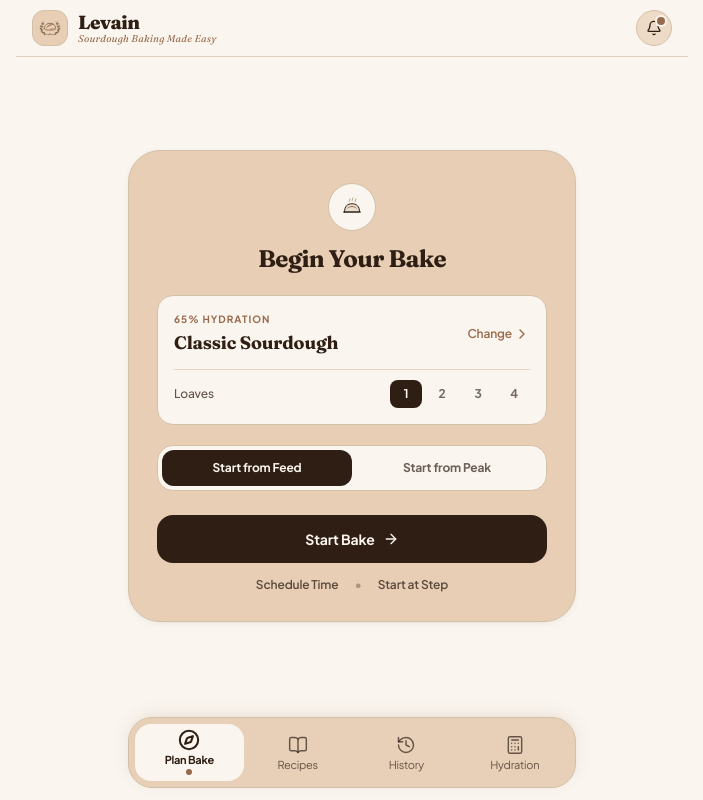
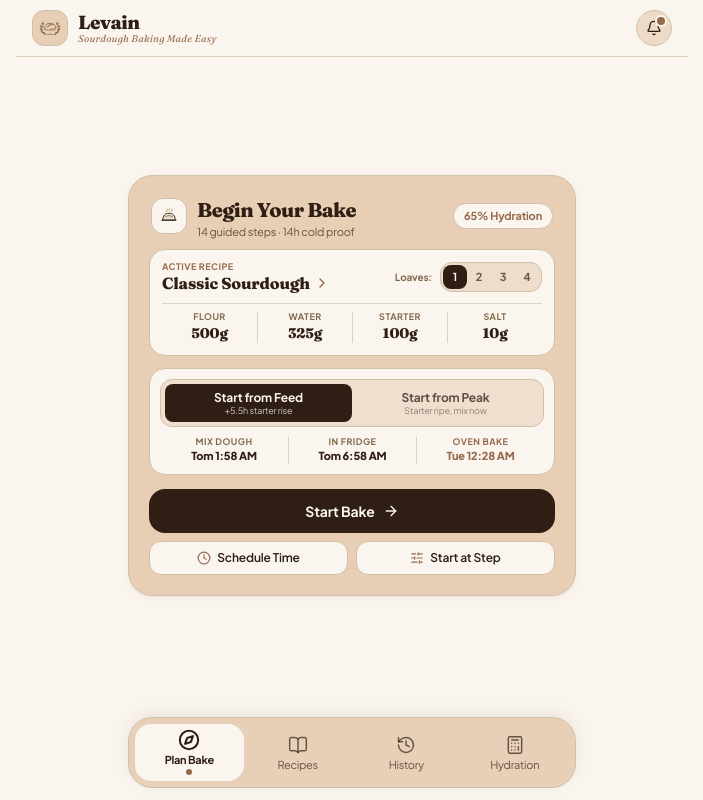
Before and after one commit to Daniel235Lobato/sourdough-timeline, a React (Vite) app: page / in a window 1280 px wide. Shown: the whole page, without its empty margins (288-991 px from the left). Built offline with nearby package versions, Linux system fonts and the light colour scheme; no server answers; the HTML template or start-up script is replaced by a standard one.

Commit message:
feat: compact and informative main screen card with live schedule forecast and formula weights

```diff
--- a/src/components/home/HomeView.tsx
+++ b/src/components/home/HomeView.tsx
@@ -1,9 +1,13 @@
-import React, { useState } from 'react';
+import React, { useState, useMemo } from 'react';
+import { format, isToday, isTomorrow } from 'date-fns';
 import {
+  Clock,
   ArrowRight,
-  ChevronRight
+  ChevronRight,
+  SlidersHorizontal
 } from 'lucide-react';
 import { useSourdough } from '../../context/SourdoughContext';
+import { calculateForwardSchedule, startFromChosenStep } from '../../engine/scheduler';
 import { StartWhenModal } from './StartWhenModal';
 import { StartFromStepModal } from '../timeline/StartFromStepModal';
 
@@ -22,110 +26,128 @@ export const HomeView: React.FC<HomeViewProps> = ({
   const [isStartFromStepOpen, setIsStartFromStepOpen] = useState<boolean>(false);
   const [startStage, setStartStage] = useState<'feed' | 'peak'>('feed');
 
+  const retardHours = selectedRecipe.defaultRetardHours || 14;
+  const saltGrams = selectedRecipe.saltGrams ?? Math.round(selectedRecipe.flourGrams * 0.02);
+
+  // Live schedule preview based on selected recipe and starter stage
+  const schedulePreview = useMemo(() => {
+    const now = new Date();
+    let steps = calculateForwardSchedule(selectedRecipe, now, retardHours);
+    if (startStage === 'peak') {
+      const mixIdx = steps.findIndex(s => s.phase !== 'starter');
+      if (mixIdx > 0) {
+        steps = startFromChosenStep(selectedRecipe, mixIdx, now, retardHours);
+      }
+    }
+
+    const mixStep = steps.find(s => s.phase === 'mix') || steps[0];
+    const retardStep = steps.find(s => s.isColdRetard);
+    const bakeStep = steps.find(s => s.isBakeStep);
+    const lastStep = steps[steps.length - 1];
+
+    const formatShortTime = (d?: Date) => {
+      if (!d) return '--';
+      const timeStr = format(d, 'h:mm a');
+      if (isToday(d)) return timeStr;
+      if (isTomorrow(d)) return `Tom ${timeStr}`;
+      return `${format(d, 'EEE')} ${timeStr}`;
+    };
+
+    return {
+      mixTime: startStage === 'peak' ? 'Now' : formatShortTime(mixStep?.startTime),
+      fridgeTime: formatShortTime(retardStep?.startTime),
+      bakeTime: formatShortTime(bakeStep?.startTime || lastStep?.endTime),
+    };
+  }, [selectedRecipe, startStage, retardHours]);
+
   const handleQuickStartNow = () => {
-    startNewBake('start-when', new Date(), selectedRecipe.defaultRetardHours || 14, selectedRecipe, startStage);
+    startNewBake('start-when', new Date(), retardHours, selectedRecipe, startStage);
     onNavigateToTimeline();
   };
 
   return (
     <div className="w-full flex-1 flex flex-col justify-center max-w-md mx-auto animate-fade-in text-[#2E1E14]">
-      {/* Minimalist Main Card */}
-      <div className="rounded-[32px] bg-[#E7CEB5] p-6 sm:p-7 border border-[#D1C1A8] shadow-card space-y-5">
+      {/* Compact & Informative Main Card */}
+      <div className="rounded-3xl bg-[#E7CEB5] p-4 sm:p-5 border border-[#D1C1A8] shadow-card space-y-3">
 
-        {/* 1. Minimalist Centered Header */}
-        <div className="flex flex-col items-center text-center pt-1">
-          <div className="w-12 h-12 rounded-full bg-[#FAF5EE] border border-[#D1C1A8] flex items-center justify-center mb-3">
+        {/* 1. Compact Header Row */}
+        <div className="flex items-center justify-between px-0.5">
+          <div className="flex items-center space-x-2.5">
+            <div className="w-9 h-9 rounded-xl bg-[#FAF5EE] border border-[#D1C1A8] flex items-center justify-center shrink-0">
               <svg
-              width="24"
-              height="24"
+                width="20"
+                height="20"
                 viewBox="0 0 48 48"
                 fill="none"
                 xmlns="http://www.w3.org/2000/svg"
                 className="text-[#2E1E14]"
               >
-              <path
-                d="M18 13C18 11 20 10 20 8"
-                stroke="#AD9677"
-                strokeWidth="1.75"
-                strokeLinecap="round"
-              />
-              <path
-                d="M24 11C24 9 26 8 26 6"
-                stroke="#AD9677"
-                strokeWidth="1.75"
-                strokeLinecap="round"
-              />
-              <path
-                d="M30 13C30 11 32 10 32 8"
-                stroke="#AD9677"
-                strokeWidth="1.75"
-                strokeLinecap="round"
-              />
+                <path d="M18 13C18 11 20 10 20 8" stroke="#AD9677" strokeWidth="2" strokeLinecap="round" />
+                <path d="M24 11C24 9 26 8 26 6" stroke="#AD9677" strokeWidth="2" strokeLinecap="round" />
+                <path d="M30 13C30 11 32 10 32 8" stroke="#AD9677" strokeWidth="2" strokeLinecap="round" />
                 <path
                   d="M9 34C9 22.5 15 17.5 24 17.5C33 17.5 39 22.5 39 34H9Z"
                   fill="#D1C1A8"
                   fillOpacity="0.4"
                   stroke="#2E1E14"
-                strokeWidth="2"
+                  strokeWidth="2.2"
                   strokeLinecap="round"
                   strokeLinejoin="round"
                 />
-              <path
-                d="M15.5 26C19 22 29 22 32.5 26"
-                stroke="#986A4C"
-                strokeWidth="2"
-                strokeLinecap="round"
-              />
-              <path
-                d="M7 34H41"
-                stroke="#2E1E14"
-                strokeWidth="2"
-                strokeLinecap="round"
-              />
+                <path d="M15.5 26C19 22 29 22 32.5 26" stroke="#986A4C" strokeWidth="2.2" strokeLinecap="round" />
+                <path d="M7 34H41" stroke="#2E1E14" strokeWidth="2.2" strokeLinecap="round" />
               </svg>
             </div>
-
-          <h1 className="font-serif text-2xl font-bold text-[#2E1E14] tracking-tight">
+            <div>
+              <h1 className="font-serif text-lg sm:text-xl font-extrabold text-[#2E1E14] tracking-tight leading-none">
                 Begin Your Bake
               </h1>
+              <p className="text-[11px] text-[#2E1E14]/70 mt-0.5 leading-none">
+                {selectedRecipe.steps.length} guided steps · {retardHours}h cold proof
+              </p>
+            </div>
           </div>
 
-        {/* 2. Clean Active Recipe & Loaves Card */}
-        <div className="bg-[#FAF5EE] rounded-2xl p-4 border border-[#D1C1A8] space-y-3">
+          <span className="px-2.5 py-1 rounded-full bg-[#FAF5EE] border border-[#D1C1A8] text-[11px] font-bold text-[#986A4C]">
+            {selectedRecipe.hydration}% Hydration
+          </span>
+        </div>
+
+        {/* 2. Active Recipe, Formula Weights & Batch Size */}
+        <div className="bg-[#FAF5EE] rounded-2xl p-3 border border-[#D1C1A8] space-y-2.5">
+          {/* Recipe Selector Row */}
+          <div className="flex items-center justify-between">
             <button
               type="button"
               onClick={onNavigateToRecipes}
-            className="w-full flex items-center justify-between text-left group active-press"
+              className="flex items-center space-x-1.5 text-left group active-press min-w-0"
             >
-            <div className="min-w-0 pr-2">
-              <span className="text-[10px] font-bold uppercase tracking-widest text-[#986A4C] block">
-                {selectedRecipe.hydration}% Hydration
+              <div className="min-w-0">
+                <span className="text-[9px] font-bold uppercase tracking-wider text-[#986A4C] block leading-none">
+                  Active Recipe
                 </span>
-              <h2 className="font-serif text-lg font-bold text-[#2E1E14] truncate mt-0.5">
+                <div className="flex items-center space-x-1 mt-0.5">
+                  <h2 className="font-serif text-base font-extrabold text-[#2E1E14] truncate leading-tight">
                     {selectedRecipe.name}
                   </h2>
+                  <ChevronRight className="w-4 h-4 text-[#986A4C] shrink-0 group-hover:translate-x-0.5 transition-transform" />
                 </div>
-
-            <span className="text-xs font-semibold text-[#986A4C] group-hover:text-[#2E1E14] flex items-center shrink-0 transition-colors">
-              <span>Change</span>
-              <ChevronRight className="w-4 h-4 ml-0.5" />
-            </span>
+              </div>
             </button>
 
-          <div className="pt-2.5 border-t border-[#D1C1A8]/60 flex items-center justify-between">
-            <span className="text-xs font-medium text-[#2E1E14]/75">
-              Loaves
-            </span>
-            <div className="flex items-center space-x-1">
+            {/* Compact Loaves Picker */}
+            <div className="flex items-center space-x-1 shrink-0">
+              <span className="text-[10px] font-bold text-[#836A4D] mr-1">Loaves:</span>
+              <div className="inline-flex p-0.5 rounded-xl bg-[#E7CEB5]/60 border border-[#D1C1A8]">
                 {[1, 2, 3, 4].map(count => (
                   <button
                     key={count}
                     type="button"
                     onClick={() => scaleRecipeLoaves(selectedRecipe.id, count)}
-                  className={`w-8 h-7 rounded-lg text-xs font-bold transition-all active-press ${
+                    className={`w-6 h-6 rounded-lg text-[11px] font-bold transition-all active-press ${
                       selectedRecipe.loavesCount === count
                         ? 'bg-[#2E1E14] text-[#FAF5EE]'
-                      : 'text-[#2E1E14]/65 hover:text-[#2E1E14] hover:bg-[#E7CEB5]/50'
+                        : 'text-[#2E1E14]/70 hover:text-[#2E1E14]'
                     }`}
                   >
                     {count}
@@ -135,10 +157,49 @@ export const HomeView: React.FC<HomeViewProps> = ({
             </div>
           </div>
 
-        {/* 3. Single-Line Animated Sliding Toggle */}
-        <div className="relative p-1 rounded-2xl bg-[#FAF5EE] border border-[#D1C1A8] flex">
+          {/* 4-Column Formula Weights Bar */}
+          <div className="grid grid-cols-4 divide-x divide-[#D1C1A8]/70 pt-2 border-t border-[#D1C1A8]/60 text-center">
+            <div>
+              <span className="text-[9px] font-bold uppercase tracking-wider text-[#836A4D] block leading-none">
+                Flour
+              </span>
+              <span className="font-serif text-xs sm:text-sm font-extrabold text-[#2E1E14] mt-0.5 block">
+                {selectedRecipe.flourGrams}g
+              </span>
+            </div>
+            <div>
+              <span className="text-[9px] font-bold uppercase tracking-wider text-[#836A4D] block leading-none">
+                Water
+              </span>
+              <span className="font-serif text-xs sm:text-sm font-extrabold text-[#2E1E14] mt-0.5 block">
+                {selectedRecipe.waterGrams}g
+              </span>
+            </div>
+            <div>
+              <span className="text-[9px] font-bold uppercase tracking-wider text-[#836A4D] block leading-none">
+                Starter
+              </span>
+              <span className="font-serif text-xs sm:text-sm font-extrabold text-[#2E1E14] mt-0.5 block">
+                {selectedRecipe.starterGrams}g
+              </span>
+            </div>
+            <div>
+              <span className="text-[9px] font-bold uppercase tracking-wider text-[#836A4D] block leading-none">
+                Salt
+              </span>
+              <span className="font-serif text-xs sm:text-sm font-extrabold text-[#2E1E14] mt-0.5 block">
+                {saltGrams}g
+              </span>
+            </div>
+          </div>
+        </div>
+
+        {/* 3. Starter Stage Toggle + Live Timeline Forecast */}
+        <div className="bg-[#FAF5EE] rounded-2xl p-2.5 border border-[#D1C1A8] space-y-2">
+          {/* Sliding Pill Toggle */}
+          <div className="relative p-1 rounded-xl bg-[#E7CEB5]/55 border border-[#D1C1A8] flex">
             <div
-            className={`absolute top-1 bottom-1 w-[calc(50%-4px)] rounded-xl bg-[#2E1E14] transition-transform duration-300 ease-[cubic-bezier(0.32,0.72,0,1)] pointer-events-none ${
+              className={`absolute top-1 bottom-1 w-[calc(50%-4px)] rounded-lg bg-[#2E1E14] shadow-2xs transition-transform duration-300 ease-[cubic-bezier(0.32,0.72,0,1)] pointer-events-none ${
                 startStage === 'peak' ? 'translate-x-[calc(100%+4px)]' : 'translate-x-0'
               }`}
             />
@@ -146,54 +207,91 @@ export const HomeView: React.FC<HomeViewProps> = ({
             <button
               type="button"
               onClick={() => setStartStage('feed')}
-            className={`relative z-10 w-1/2 py-2.5 text-center rounded-xl text-xs font-bold transition-colors duration-200 active-press select-none ${
+              className={`relative z-10 w-1/2 py-1.5 px-2 text-center rounded-lg transition-colors duration-200 active-press select-none flex flex-col items-center justify-center ${
                 startStage === 'feed'
                   ? 'text-[#FAF5EE]'
-                : 'text-[#2E1E14]/70 hover:text-[#2E1E14]'
+                  : 'text-[#2E1E14]/75 hover:text-[#2E1E14]'
               }`}
             >
-            Start from Feed
+              <span className="text-xs font-bold leading-tight">Start from Feed</span>
+              <span className={`text-[9px] leading-tight ${startStage === 'feed' ? 'opacity-80' : 'opacity-65'}`}>
+                +{selectedRecipe.starterFeedHours || 5.5}h starter rise
+              </span>
             </button>
 
             <button
               type="button"
               onClick={() => setStartStage('peak')}
-            className={`relative z-10 w-1/2 py-2.5 text-center rounded-xl text-xs font-bold transition-colors duration-200 active-press select-none ${
+              className={`relative z-10 w-1/2 py-1.5 px-2 text-center rounded-lg transition-colors duration-200 active-press select-none flex flex-col items-center justify-center ${
                 startStage === 'peak'
                   ? 'text-[#FAF5EE]'
-                : 'text-[#2E1E14]/70 hover:text-[#2E1E14]'
+                  : 'text-[#2E1E14]/75 hover:text-[#2E1E14]'
               }`}
             >
-            Start from Peak
+              <span className="text-xs font-bold leading-tight">Start from Peak</span>
+              <span className={`text-[9px] leading-tight ${startStage === 'peak' ? 'opacity-80' : 'opacity-65'}`}>
+                Starter ripe, mix now
+              </span>
             </button>
           </div>
 
-        {/* 4. Primary CTA & Minimalist Secondary Links */}
-        <div className="space-y-3.5 pt-1">
+          {/* Live Estimated Schedule Strip */}
+          <div className="grid grid-cols-3 divide-x divide-[#D1C1A8]/70 pt-0.5 text-center">
+            <div className="px-1">
+              <span className="text-[9px] font-bold uppercase tracking-wider text-[#836A4D] block leading-none">
+                Mix Dough
+              </span>
+              <span className="text-[11px] font-extrabold text-[#2E1E14] mt-0.5 block truncate">
+                {schedulePreview.mixTime}
+              </span>
+            </div>
+            <div className="px-1">
+              <span className="text-[9px] font-bold uppercase tracking-wider text-[#836A4D] block leading-none">
+                In Fridge
+              </span>
+              <span className="text-[11px] font-extrabold text-[#2E1E14] mt-0.5 block truncate">
+                {schedulePreview.fridgeTime}
+              </span>
+            </div>
+            <div className="px-1">
+              <span className="text-[9px] font-bold uppercase tracking-wider text-[#986A4C] block leading-none">
+                Oven Bake
+              </span>
+              <span className="text-[11px] font-extrabold text-[#986A4C] mt-0.5 block truncate">
+                {schedulePreview.bakeTime}
+              </span>
+            </div>
+          </div>
+        </div>
+
+        {/* 4. Action Buttons */}
+        <div className="space-y-2 pt-0.5">
           <button
             type="button"
             onClick={handleQuickStartNow}
-            className="group/btn w-full py-3.5 px-5 rounded-2xl bg-[#2E1E14] hover:bg-[#986A4C] text-[#FAF5EE] font-bold text-sm shadow-xs transition-all duration-200 active-press flex items-center justify-center space-x-2"
+            className="group/btn w-full py-3 px-5 rounded-2xl bg-[#2E1E14] hover:bg-[#986A4C] text-[#FAF5EE] font-bold text-sm shadow-xs transition-all duration-200 active-press flex items-center justify-center space-x-2"
           >
             <span>Start Bake</span>
             <ArrowRight className="w-4 h-4 group-hover/btn:translate-x-1 transition-transform" />
           </button>
 
-          <div className="flex items-center justify-center space-x-4 text-xs font-semibold text-[#2E1E14]/75">
+          <div className="grid grid-cols-2 gap-2">
             <button
               type="button"
               onClick={() => setIsStartWhenOpen(true)}
-              className="hover:text-[#2E1E14] transition-colors active-press"
+              className="py-2 px-3 rounded-xl bg-[#FAF5EE] hover:bg-[#D1C1A8]/40 border border-[#D1C1A8] text-[#2E1E14] font-semibold text-xs flex items-center justify-center space-x-1.5 transition-all active-press"
             >
-              Schedule Time
+              <Clock className="w-3.5 h-3.5 text-[#986A4C] shrink-0" />
+              <span>Schedule Time</span>
             </button>
-            <span className="text-[#AD9677]">•</span>
+
             <button
               type="button"
               onClick={() => setIsStartFromStepOpen(true)}
-              className="hover:text-[#2E1E14] transition-colors active-press"
+              className="py-2 px-3 rounded-xl bg-[#FAF5EE] hover:bg-[#D1C1A8]/40 border border-[#D1C1A8] text-[#2E1E14] font-semibold text-xs flex items-center justify-center space-x-1.5 transition-all active-press"
             >
-              Start at Step
+              <SlidersHorizontal className="w-3.5 h-3.5 text-[#986A4C] shrink-0" />
+              <span>Start at Step</span>
             </button>
           </div>
         </div>
```
Lines whose indentation alone changed are shown as unchanged.
